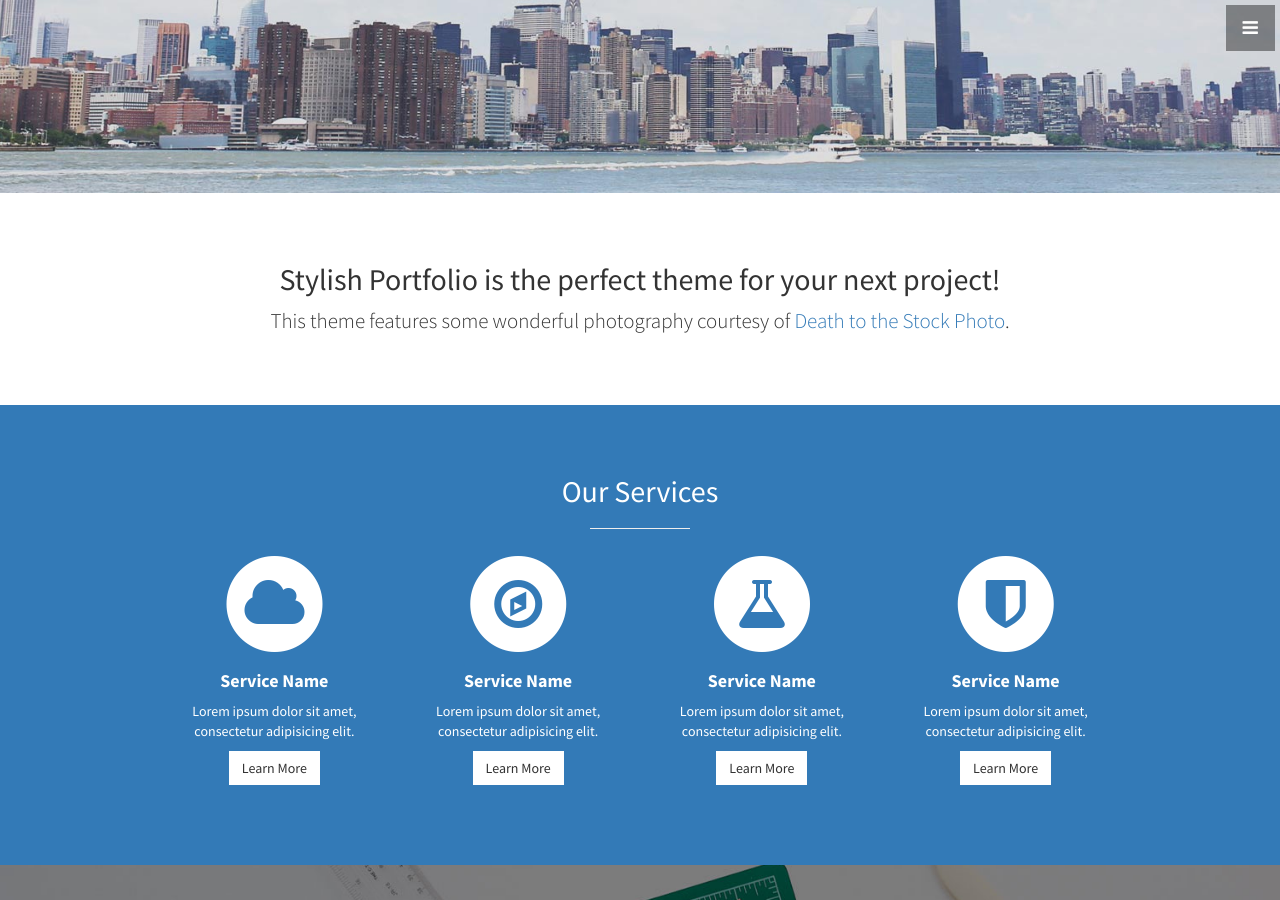
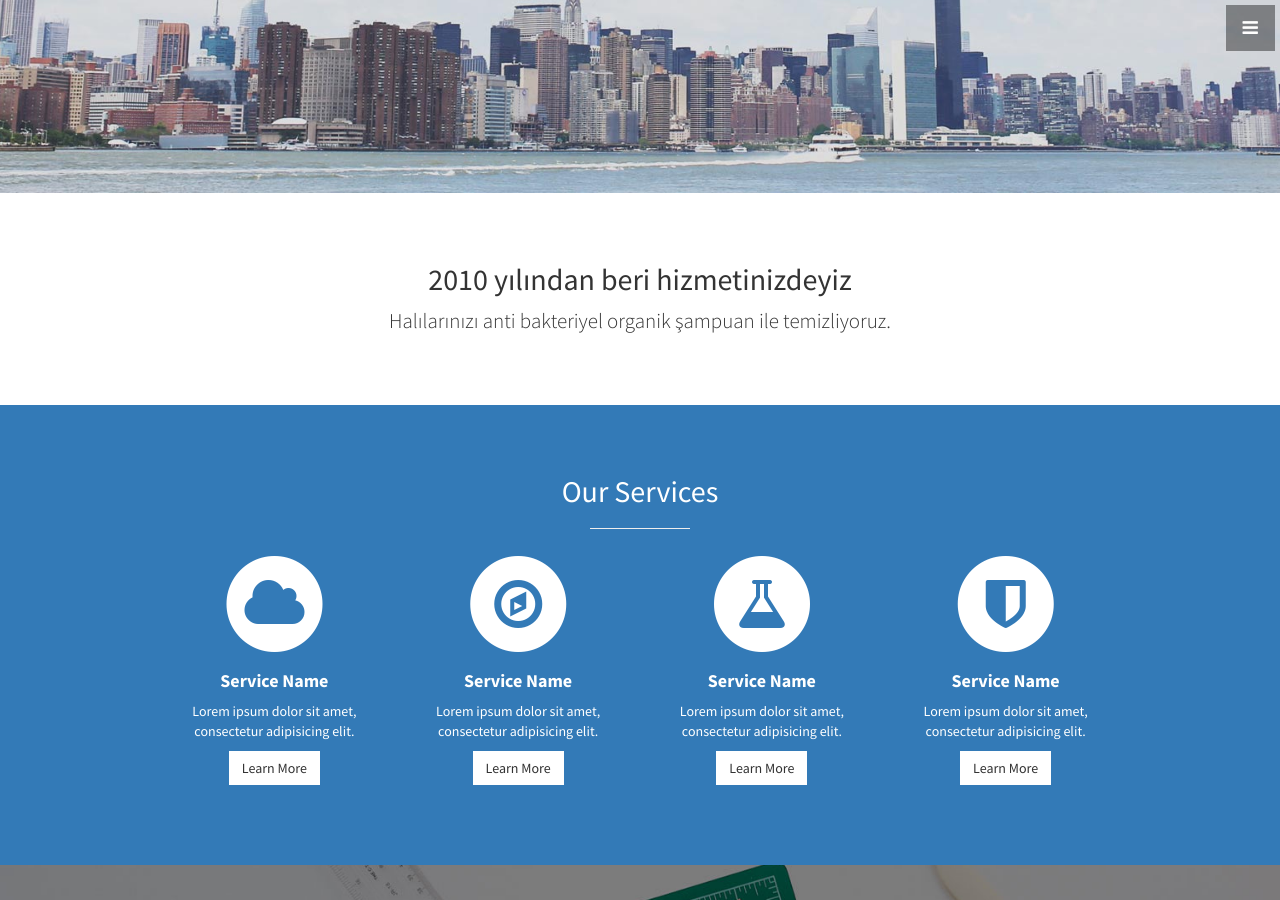
Before and after one commit to halitemizleme/efsane, a Jekyll site: the page built from index.md, in a window 1280 px wide and 900 px high, scrolled down 707 px. Built offline with Jekyll 4.4.1, drawn with Linux system fonts in a browser that asks for light colours.

Commit message:
Update about.html

```diff
--- a/_includes/about.html
+++ b/_includes/about.html
@@ -2,8 +2,8 @@
   <div class="container">
     <div class="row">
       <div class="col-lg-12 text-center">
-        <h2>Stylish Portfolio is the perfect theme for your next project!</h2>
-        <p class="lead">This theme features some wonderful photography courtesy of <a target="_blank" href="http://join.deathtothestockphoto.com/">Death to the Stock Photo</a>.</p>
+        <h2>2010 yılından beri hizmetinizdeyiz</h2>
+        <p class="lead">Halılarınızı anti bakteriyel organik şampuan ile temizliyoruz</a>.</p>
       </div>
     </div>
     <!-- /.row -->
```
